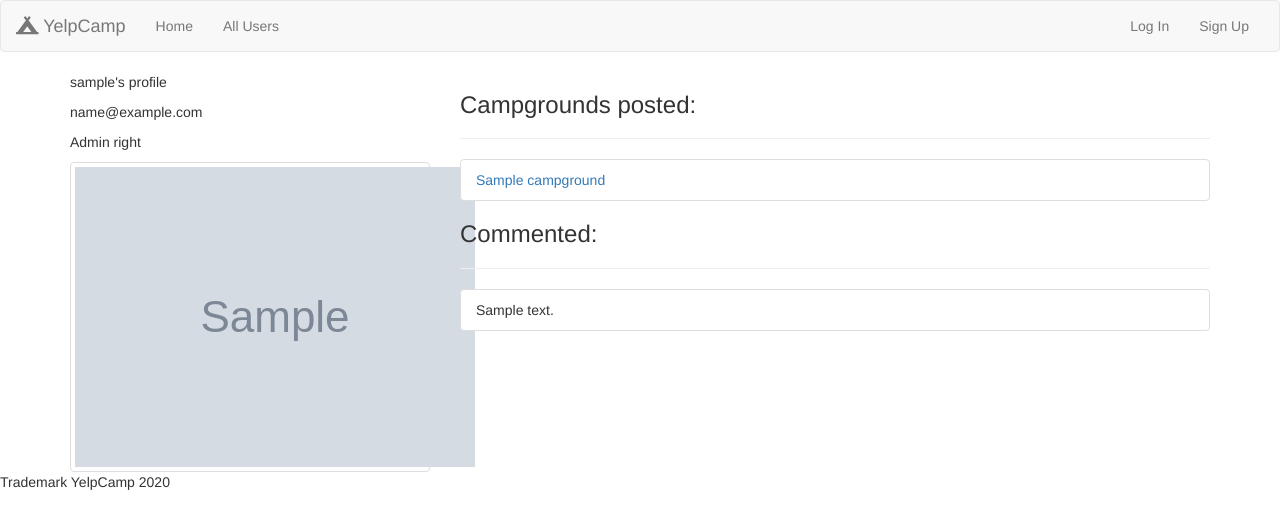
After one commit to yiping-lai/YelpCamp, a Node server app: page /users/600000000000000000000001 in a window 1280 px wide. The commit adds this page. Shown: the top 529 px of the page. Run offline with Node 20, Linux system fonts and the light colour scheme; tables that the repository leaves empty hold one stand-in row (values such as "Sample post"); grey boxes marked "Sample" are stand-in pictures; some libraries are stand-ins or nearby versions.

Commit message:
update users pages and nav bar

```diff
--- a/app.js
+++ b/app.js
@@ -1,5 +1,4 @@
 var express=require("express");
-//var request=require("request");
 var bodyParser=require("body-parser");
 var mongoose=require("mongoose");
 var passport=require("passport");
@@ -39,6 +38,9 @@ app.use(methodOverride("_method"));
 app.use(flash());
 //seedDB();
 
+
+app.locals.moment = require('moment');
+
 //PASSPORT CONFIGURATION
 app.use(require("express-session")({
 	secret:"Best super website ever",
--- a/middleware/index.js
+++ b/middleware/index.js
@@ -30,7 +30,7 @@ middlewareObj.checkCommentOwnership=function(req,res,next){
 				//chcek if user owns the camgpround
 				// Note: camgpround.author.id is an object not a string
 				// need to use method to cmpare to req.user._id
-				if(foundComment.author.id.equals(req.user._id)){
+				if(foundComment.author.id.equals(req.user._id) || req.user.isAdmin){
 					next();
 				}else{
 					req.flash("error","You don't have permission to do that");
@@ -65,7 +65,7 @@ middlewareObj.checkCampgroundOnwership=function(req,res,next){
 				//chcek if user owns the camgpround
 				// Note: camgpround.author.id is an object not a string
 				// need to use method to cmpare to req.user._id
-				if(campground.author.id.equals(req.user._id)){
+				if(campground.author.id.equals(req.user._id) || req.user.isAdmin){
 					next();
 				}else{
 					req.flash("error","You don't have permission to do that");
--- a/models/campground.js
+++ b/models/campground.js
@@ -9,6 +9,7 @@ var campgroundSchema=new mongoose.Schema({
 	location:String,
 	lat:Number,
 	lng:Number,
+	createdAt:{type:Date, default:Date.now},
 	author:{
 		id:{
 			type:mongoose.Schema.Types.ObjectId,
--- a/models/comment.js
+++ b/models/comment.js
@@ -8,7 +8,8 @@ var commentSchema=new mongoose.Schema({
 			ref:"User"
 		},
 		username: String
-	}
+	},
+	createdAt:{type:Date, default:Date.now},
 });
 
 module.exports=mongoose.model("Comment",commentSchema);
--- a/models/user.js
+++ b/models/user.js
@@ -3,7 +3,11 @@ var passportLocalMongoose=require("passport-local-mongoose");
 
 var UserSchema=new mongoose.Schema({
 	username:String,
-	password:String
+	password:String,
+	isAdmin:{type:Boolean, default:false },
+	avatar:{type:String,default:"https://cdn.pixabay.com/photo/2015/10/05/22/37/blank-profile-picture-973460_960_720.png"},
+	email:String
+
 });
 
 UserSchema.plugin(passportLocalMongoose);
--- a/package.json
+++ b/package.json
@@ -16,6 +16,7 @@
     "express": "^4.17.1",
     "express-session": "^1.17.0",
     "method-override": "^3.0.0",
+    "moment": "^2.24.0",
     "mongoose": "^5.9.5",
     "node-geocoder": "^3.26.0",
     "passport": "^0.4.1",
--- a/routes/index.js
+++ b/routes/index.js
@@ -2,7 +2,8 @@ var express=require("express");
 var router=express.Router();
 var passport=require("passport");
 var User=require("../models/user");
-
+var Campground=require("../models/campground");
+var Comment=require("../models/comment");
 //==============================
 // AUTH ROUTES
 //==============================
@@ -21,7 +22,10 @@ router.get("/register",function(req,res){
 
 // handle sign up logic
 router.post("/register",function(req,res){
-	var newUser=new User({username:req.body.username});
+	var newUser=new User({username:req.body.username,email:req.body.email,avatar:req.body.avatar});
+	if(req.body.admincode==="secretcode123"){
+		newUser.isAdmin=true
+	}
 	User.register(newUser,req.body.password,function(err,user){
 		if(err){
 			req.flash("error",err.message);
@@ -51,7 +55,43 @@ router.get("/logout",function(req,res){
 	req.logout();
 	req.flash("success","Logged You Out.");
 	res.redirect("/campgrounds");
+});
+
+
+// USER PROFILS
+router.get("/users/:id",function(req,res){
+	User.findById(req.params.id,function(err,foundUser){
+		if(err){
+			req.flash("error",err.message);
+			return res.redirect("back");
+		}
+		Campground.find().where("author.id").equals(foundUser._id).exec(function(err,campgrounds){
+			if(err){
+				req.flash("error",err.message);
+				return res.redirect("back");
+			}
+			Comment.find().where("author.id").equals(foundUser._id).exec(function(err,comments){
+				if (err){
+					req.flash("error",err.message);
+					return res.redirect("back");
+				}
+				res.render("users/show",{user:foundUser,campgrounds:campgrounds,comments:comments});
+			});
+		});
+
+	});
+});
+
+router.get("/users",function(req,res){
+	// get all campgrounds from DB
+	User.find({},function(err,all_users){
+		if (err){
+			req.flash("error",err.message);
+			return res.redirect("back");
+		}else{
+			res.render("users/index",{users:all_users});
+		}
+	});
 })
 
-
 module.exports=router;
--- a/views/partials/header.ejs
+++ b/views/partials/header.ejs
@@ -22,12 +22,22 @@
 			</div>
 
 			<div class="collapse navbar-collapse" id="bs-nav-demo">
+				<ul class="nav navbar-nav navbar-left">
+					<li><a href="/campgrounds">Home</a></li>
+					<li><a href="/users">All Users</a></li>
+				</ul>
+
 				<ul class="nav navbar-nav navbar-right">
 					<% if (!currentUser){ %>
 					<li><a href="/login">Log In</a></li>
 					<li><a href="/register">Sign Up</a></li>
 					<% }else{ %>
-					<li><a href="#">Signed In As <%=currentUser.username%></a></li>
+					<% if (currentUser.isAdmin){ %>
+						<li><a href="#">Signed in as <%=currentUser.username%> <strong>Admin</strong></a></li>
+					<%}else{%>
+						<li><a href="#">Signed in as <%=currentUser.username%></a></li>
+					<%}%>
+
 					<li><a href="/logout">Log Out</a></li>
 					<%}%>
 				</ul>
--- /dev/null
+++ b/views/users/show.ejs
@@ -0,0 +1,40 @@
+<%- include("../partials/header") %>
+
+<div class="container">
+	<div class="row">
+		<div class="col-md-4">
+			<p class="ead"><%=user.username%>'s profile</p>
+			<p class="ead"><%=user.email%></p>
+			<%if (user.isAdmin){%>
+				<p class="ead">Admin right</p>
+			<%}else{%>
+				<p class="ead">Guest right</p>
+			<%}%>
+			<div class="img-thumbnail">
+				<img src='<%=user.avatar%>' alt="user profile image">
+			</div>
+
+		</div>
+		<div class="col-md-8">
+			<h3>Campgrounds posted:</h3>
+			<hr>
+			<div class="list-group">
+				<%campgrounds.forEach(function(campground){%>
+				<li class="list-group-item"><a href="/campgrounds/<%=campground._id%>"><%=campground.name%></a></li>
+				<%});%>
+			</div>
+
+
+			<h3>Commented:</h3>
+			<hr>
+			<div class="list-group">
+				<%comments.forEach(function(comment){%>
+				<li class="list-group-item"><%=comment.text%></li>
+				<%});%>
+			</div>
+
+		</div>
+	</div>
+</div>
+
+<%- include("../partials/footer") %>
```
Also changed, not shown: views/campgrounds/show.ejs (+6 -4 lines), views/register.ejs (+10 -1 lines), views/users/index.ejs (added, +27 -0 lines), 1 other file.
